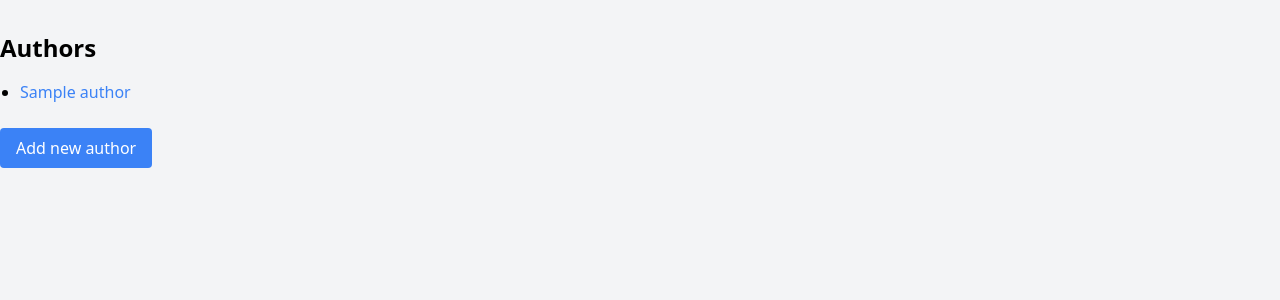
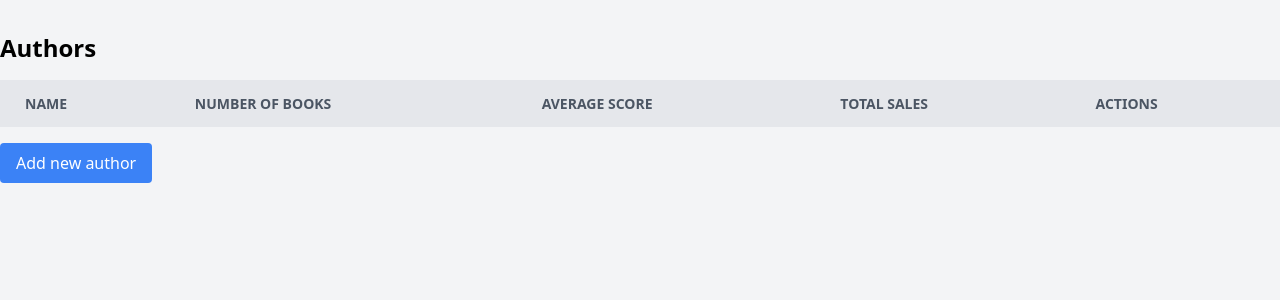
Before and after one commit to Rodrigo-Vildosola/A1_SOFTWARE_ARCHITECTURE, a Django app: page /authors/ in a window 1280 px wide. Shown: the part 60-360 px from the top of the page. Run offline with Django 4.2, Linux system fonts and the light colour scheme; tables that the repository leaves empty hold one stand-in row (values such as "Sample post"); a database or web service that is not in the repository returns one stand-in record (values such as "Sample title"); data that the repository does not hold is empty.

Commit message:
Added queries

```diff
--- a/reviews/templates/authors/author_list.html
+++ b/reviews/templates/authors/author_list.html
@@ -4,12 +4,40 @@
 
 {% block content %}
 <h1 class="text-2xl font-bold mb-4">Authors</h1>
-<ul class="list-disc pl-5">
-    {% for author in authors %}
-        <li class="mb-2">
-            <a href="{% url 'author_detail' author.id %}" class="text-blue-500 hover:underline">{{ author.name }}</a>
-        </li>
-    {% endfor %}
-</ul>
+<div class="overflow-x-auto">
+    <table class="min-w-full bg-white border border-gray-200">
+        <thead>
+            <tr class="bg-gray-200 text-gray-600 uppercase text-sm leading-normal">
+                <th class="py-3 px-6 text-left">Name</th>
+                <th class="py-3 px-6 text-left">Number of Books</th>
+                <th class="py-3 px-6 text-left">Average Score</th>
+                <th class="py-3 px-6 text-left">Total Sales</th>
+                <th class="py-3 px-6 text-left">Actions</th>
+            </tr>
+        </thead>
+        <tbody class="text-gray-600 text-sm font-light">
+            {% for author in authors %}
+                <tr class="border-b border-gray-200 hover:bg-gray-100">
+                    <td class="py-3 px-6 text-left whitespace-nowrap">
+                        <a href="{% url 'author_detail' author.id %}" class="text-blue-500 hover:underline">{{ author.name }}</a>
+                    </td>
+                    <td class="py-3 px-6 text-left">
+                        {{ author.number_of_books }}
+                    </td>
+                    <td class="py-3 px-6 text-left">
+                        {{ author.average_score|default:"N/A" }}
+                    </td>
+                    <td class="py-3 px-6 text-left">
+                        {{ author.total_sales|default:"N/A" }}
+                    </td>
+                    <td class="py-3 px-6 text-left">
+                        <a href="{% url 'author_edit' author.id %}" class="text-yellow-500 hover:underline">Edit</a> |
+                        <a href="{% url 'author_delete' author.id %}" class="text-red-500 hover:underline">Delete</a>
+                    </td>
+                </tr>
+            {% endfor %}
+        </tbody>
+    </table>
+</div>
 <a href="{% url 'author_create' %}" class="mt-4 inline-block bg-blue-500 text-white px-4 py-2 rounded">Add new author</a>
 {% endblock %}
--- a/reviews/utils.py
+++ b/reviews/utils.py
@@ -64,11 +64,21 @@ def get_author_with_books_reviews_sales():
             "$group": {
                 "_id": "$_id",
                 "name": { "$first": "$name" },
-                "number_of_books": { "$sum": 1 },
+                "number_of_books": { "$sum": { "$cond": [{ "$ifNull": ["$books._id", False] }, 1, 0] } },
                 "average_score": { "$avg": "$reviews.score" },
                 "total_sales": { "$sum": "$sales.sales" }
             }
+        },
+        {
+            "$addFields": {
+                "id": { "$toString": "$_id" }
+            }
         }
+        # {
+        #     "$project": {
+        #         "_id": 0
+        #     }
+        # }
     ])
     return list(authors_aggregate)
 
--- a/reviews/views/authors.py
+++ b/reviews/views/authors.py
@@ -3,6 +3,7 @@ from decouple import config
 from bson.objectid import ObjectId
 import pymongo
 from reviews.types import Author
+from reviews.utils import get_author_with_books_reviews_sales
 
 # MongoDB connection
 client = pymongo.MongoClient(config('MONGODB_URI'))
@@ -16,7 +17,9 @@ def get_all_authors():
     return authors
 
 def author_list(request):
-    authors = get_all_authors()
+    authors = get_author_with_books_reviews_sales()
+    for i in authors:
+        print(i)
     return render(request, 'authors/author_list.html', {'authors': authors})
 
 def author_detail(request, pk):
```
